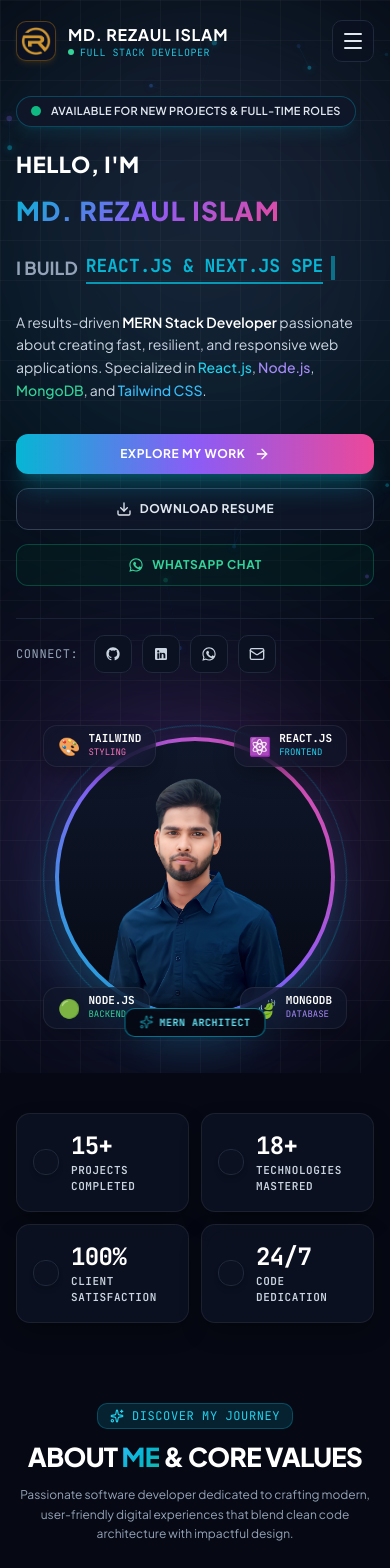
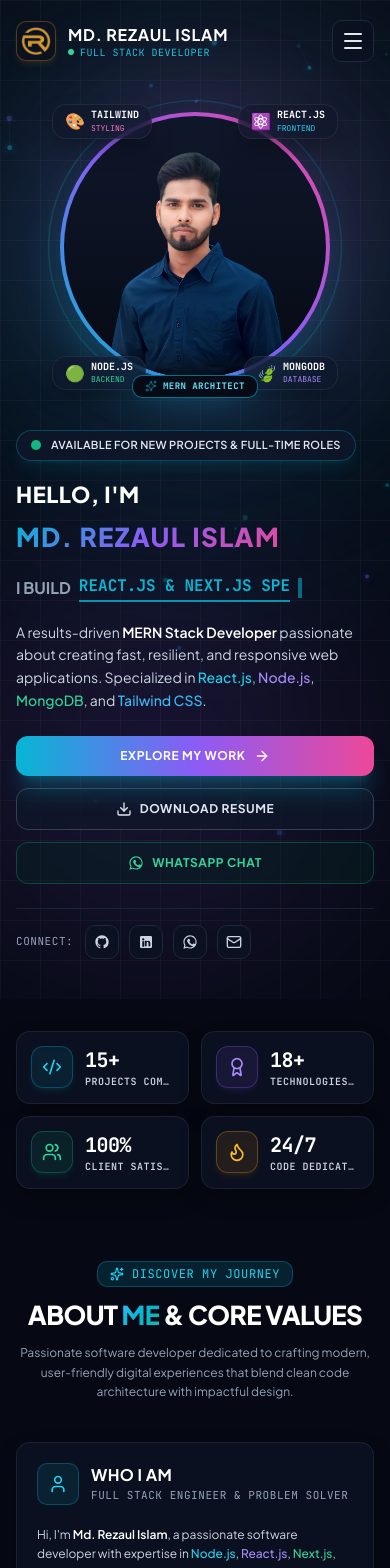
Before and after one commit to rezaulislam54/Updated-Portfolio, a React (Vite) app: page / in a window 390 px wide. Shown: the top 1568 px of the page. Built offline with nearby package versions, Linux system fonts and the light colour scheme.

Commit message:
feat: fix stat icons, mobile hero image-first layout, larger desktop avatar, and 14px mobile paragraph

```diff
--- a/src/components/Hero.jsx
+++ b/src/components/Hero.jsx
@@ -51,13 +51,91 @@
       <div className="absolute top-10 left-10 w-[350px] h-[350px] bg-brand-pink/10 rounded-full blur-[110px] pointer-events-none -z-10" />
 
       <div className="max-w-7xl mx-auto px-4 sm:px-6 lg:px-8 w-full z-10">
-        <div className="grid grid-cols-1 lg:grid-cols-12 gap-12 lg:gap-8 items-center">
+        <div className="grid grid-cols-1 lg:grid-cols-12 gap-8 lg:gap-12 items-center">
 
-          {/* Left Column: Intro & Call To Actions */}
-          <div className="lg:col-span-7 flex flex-col items-start text-left z-10">
+          {/* Hero Image Avatar (ORDER 1 on Mobile, ORDER 2 on Desktop) */}
+          <div className="order-1 lg:order-2 lg:col-span-5 flex items-center justify-center relative py-4 sm:py-6">
+
+            {/* Rigid Fixed-Size Square Container - Larger on Desktop (420px) */}
+            <div className="relative w-[270px] h-[270px] sm:w-[340px] sm:h-[340px] lg:w-[420px] lg:h-[420px] flex items-center justify-center flex-shrink-0">
+
+              {/* Outer Ambient Glow */}
+              <div className="absolute inset-0 rounded-full bg-gradient-to-tr from-cyan-500/25 via-violet-500/25 to-pink-500/25 blur-3xl pointer-events-none" />
+
+              {/* Orbiting Ring */}
+              <div className="absolute -inset-3 rounded-full border border-cyan-500/30 animate-spin-slow pointer-events-none" />
+
+              {/* Main Pure Circular Avatar Card */}
+              <div className="relative w-full h-full rounded-full p-[4px] sm:p-[5px] bg-gradient-to-tr from-brand-cyan via-brand-violet to-brand-pink shadow-2xl shadow-cyan-500/30">
+                <div className="w-full h-full rounded-full overflow-hidden bg-gradient-to-b from-slate-900 via-dark-900 to-dark-950 flex items-center justify-center relative">
+
+                  {/* Transparent Portrait */}
+                  <img
+                    src="/images/hero-photo.png"
+                    alt={personalInfo.name}
+                    className="w-full h-full object-cover object-top"
+                  />
+
+                  {/* Subtle bottom shadow overlay */}
+                  <div className="absolute inset-x-0 bottom-0 h-16 bg-gradient-to-t from-dark-950/85 via-transparent to-transparent pointer-events-none"></div>
+                </div>
+              </div>
+
+              {/* 4 Floating Badges - Clean 4-Corner Anchoring with ZERO OVERLAP */}
+
+              {/* 1. React.js (Top-Right Corner) */}
+              <div className="absolute -top-2 sm:-top-3 -right-2 sm:-right-4 lg:-right-6 z-20 px-3 sm:px-3.5 py-1 sm:py-1.5 rounded-[12px] glass-card flex items-center gap-1.5 sm:gap-2 border border-cyan-500/50 shadow-xl shadow-cyan-500/25 bg-dark-900/90 backdrop-blur-md">
+                <span className="text-base sm:text-lg">⚛️</span>
+                <div>
+                  <div className="text-[10px] sm:text-[11px] font-bold text-white leading-tight uppercase font-mono">React.js</div>
+                  <div className="text-[8px] sm:text-[9px] text-cyan-400 font-mono uppercase">Frontend</div>
+                </div>
+              </div>
+
+              {/* 2. Tailwind CSS (Top-Left Corner) */}
+              <div className="absolute -top-2 sm:-top-3 -left-2 sm:-left-4 lg:-left-6 z-20 px-3 sm:px-3.5 py-1 sm:py-1.5 rounded-[12px] glass-card flex items-center gap-1.5 sm:gap-2 border border-pink-500/50 shadow-xl shadow-pink-500/25 bg-dark-900/90 backdrop-blur-md">
+                <span className="text-base sm:text-lg">🎨</span>
+                <div>
+                  <div className="text-[10px] sm:text-[11px] font-bold text-white leading-tight uppercase font-mono">Tailwind</div>
+                  <div className="text-[8px] sm:text-[9px] text-pink-400 font-mono uppercase">Styling</div>
+                </div>
+              </div>
+
+              {/* 3. Node.js (Bottom-Left Corner) */}
+              <div className="absolute -bottom-2 sm:-bottom-3 -left-2 sm:-left-4 lg:-left-6 z-20 px-3 sm:px-3.5 py-1 sm:py-1.5 rounded-[12px] glass-card flex items-center gap-1.5 sm:gap-2 border border-emerald-500/50 shadow-xl shadow-emerald-500/25 bg-dark-900/90 backdrop-blur-md">
+                <span className="text-base sm:text-lg">🟢</span>
+                <div>
+                  <div className="text-[10px] sm:text-[11px] font-bold text-white leading-tight uppercase font-mono">Node.js</div>
+                  <div className="text-[8px] sm:text-[9px] text-emerald-400 font-mono uppercase">Backend</div>
+                </div>
+              </div>
+
+              {/* 4. MongoDB (Bottom-Right Corner) */}
+              <div className="absolute -bottom-2 sm:-bottom-3 -right-2 sm:-right-4 lg:-right-6 z-20 px-3 sm:px-3.5 py-1 sm:py-1.5 rounded-[12px] glass-card flex items-center gap-1.5 sm:gap-2 border border-violet-500/50 shadow-xl shadow-violet-500/25 bg-dark-900/90 backdrop-blur-md">
+                <span className="text-base sm:text-lg">🍃</span>
+                <div>
+                  <div className="text-[10px] sm:text-[11px] font-bold text-white leading-tight uppercase font-mono">MongoDB</div>
+                  <div className="text-[8px] sm:text-[9px] text-violet-400 font-mono uppercase">Database</div>
+                </div>
+              </div>
+
+              {/* Center-Bottom Role Badge */}
+              <div className="absolute -bottom-4 sm:-bottom-5 left-1/2 -translate-x-1/2 z-30 px-3 sm:px-3.5 py-1 sm:py-1.5 rounded-[10px] bg-dark-950/95 border border-cyan-500/60 backdrop-blur-md shadow-2xl shadow-cyan-500/30 flex items-center gap-1.5 whitespace-nowrap">
+                <Sparkles className="w-3 sm:w-3.5 h-3 sm:h-3.5 text-cyan-400 animate-pulse" />
+                <span className="text-[9px] sm:text-[10px] font-mono font-bold tracking-wider text-cyan-300 uppercase">
+                  MERN ARCHITECT
+                </span>
+              </div>
+
+            </div>
+
+          </div>
+
+          {/* Intro Text & Actions (ORDER 2 on Mobile, ORDER 1 on Desktop) */}
+          <div className="order-2 lg:order-1 lg:col-span-7 flex flex-col items-start text-left z-10">
 
             {/* Status Pill Badge */}
-            <div className="inline-flex items-center gap-2.5 px-3.5 py-1.5 rounded-full bg-slate-900/90 border border-brand-cyan/30 backdrop-blur-md shadow-lg shadow-cyan-500/10 mb-5">
+            <div className="inline-flex items-center gap-2.5 px-3.5 py-1.5 rounded-full bg-slate-900/90 border border-brand-cyan/30 backdrop-blur-md shadow-lg shadow-cyan-500/10 mb-4 sm:mb-5">
               <span className="relative flex h-2.5 w-2.5">
                 <span className="animate-ping absolute inline-flex h-full w-full rounded-full bg-emerald-400 opacity-75"></span>
                 <span className="relative inline-flex rounded-full h-2.5 w-2.5 bg-emerald-500"></span>
@@ -67,8 +145,8 @@
               </span>
             </div>
 
-            {/* Main Greeting & Name with Comfortable Line Height & Refined Sizing */}
-            <div className="mb-4 space-y-2">
+            {/* Main Greeting & Name with Comfortable Line Height */}
+            <div className="mb-3 sm:mb-4 space-y-1 sm:space-y-2">
               <span className="block text-[22px] sm:text-3xl lg:text-4xl font-extrabold text-white tracking-wide uppercase leading-relaxed">
                 HELLO, I'M
               </span>
@@ -78,21 +156,21 @@
             </div>
 
             {/* Typewriter Dynamic Role */}
-            <div className="flex items-center gap-2 text-lg sm:text-xl lg:text-2xl font-bold text-slate-200 min-h-[38px] mb-6">
+            <div className="flex items-center gap-2 text-base sm:text-xl lg:text-2xl font-bold text-slate-200 min-h-[34px] sm:min-h-[38px] mb-4 sm:mb-6">
               <span className="text-slate-400 uppercase">I BUILD</span>
               <span className="text-brand-cyan font-mono border-b-2 border-brand-cyan/80 pb-0.5 uppercase">
                 {displayedText}
               </span>
-              <span className="w-1 h-6 bg-brand-cyan animate-pulse inline-block"></span>
+              <span className="w-1 h-5 sm:h-6 bg-brand-cyan animate-pulse inline-block"></span>
             </div>
 
-            {/* Bio summary */}
-            <p className="text-slate-300 text-sm sm:text-base lg:text-lg leading-relaxed mb-8 max-w-2xl font-normal">
+            {/* Bio summary with 14px on mobile */}
+            <p className="text-slate-300 text-[14px] sm:text-base lg:text-lg leading-relaxed mb-6 sm:mb-8 max-w-2xl font-normal">
               A results-driven <strong className="text-white font-semibold">MERN Stack Developer</strong> passionate about creating fast, resilient, and responsive web applications. Specialized in <span className="text-cyan-400 font-medium">React.js</span>, <span className="text-violet-400 font-medium">Node.js</span>, <span className="text-emerald-400 font-medium">MongoDB</span>, and <span className="text-sky-400 font-medium">Tailwind CSS</span>.
             </p>
 
             {/* CTA Action Buttons */}
-            <div className="flex flex-wrap items-center gap-3.5 mb-8 w-full sm:w-auto">
+            <div className="flex flex-wrap items-center gap-3 sm:gap-3.5 mb-6 sm:mb-8 w-full sm:w-auto">
               <a
                 href="#projects"
                 className="px-5 sm:px-6 py-3 sm:py-3.5 rounded-[12px] font-bold text-xs sm:text-sm uppercase tracking-wider text-white bg-gradient-to-r from-brand-cyan via-brand-violet to-brand-pink hover:opacity-95 shadow-xl shadow-brand-cyan/25 transition-all transform hover:-translate-y-0.5 flex items-center justify-center gap-2 group w-full sm:w-auto"
@@ -121,14 +199,14 @@
             </div>
 
             {/* Social Icons Bar & Quick Contacts */}
-            <div className="flex flex-wrap items-center gap-4 pt-4 border-t border-slate-800/80 w-full">
-              <span className="text-xs font-mono text-slate-400 uppercase tracking-wider">CONNECT:</span>
+            <div className="flex flex-wrap items-center gap-3 sm:gap-4 pt-4 border-t border-slate-800/80 w-full">
+              <span className="text-[11px] sm:text-xs font-mono text-slate-400 uppercase tracking-wider">CONNECT:</span>
               <div className="flex items-center gap-2.5">
                 <a
                   href={personalInfo.socials.github}
                   target="_blank"
                   rel="noreferrer"
-                  className="p-2.5 rounded-[10px] bg-dark-900 border border-slate-800 text-slate-300 hover:text-brand-cyan hover:border-brand-cyan/50 transition-all hover:scale-110"
+                  className="p-2 sm:p-2.5 rounded-[10px] bg-dark-900 border border-slate-800 text-slate-300 hover:text-brand-cyan hover:border-brand-cyan/50 transition-all hover:scale-110"
                   aria-label="GitHub"
                 >
                   <GithubIcon className="w-4 h-4" />
@@ -137,7 +215,7 @@
                   href={personalInfo.socials.linkedin}
                   target="_blank"
                   rel="noreferrer"
-                  className="p-2.5 rounded-[10px] bg-dark-900 border border-slate-800 text-slate-300 hover:text-brand-cyan hover:border-brand-cyan/50 transition-all hover:scale-110"
+                  className="p-2 sm:p-2.5 rounded-[10px] bg-dark-900 border border-slate-800 text-slate-300 hover:text-brand-cyan hover:border-brand-cyan/50 transition-all hover:scale-110"
                   aria-label="LinkedIn"
                 >
                   <LinkedinIcon className="w-4 h-4" />
@@ -146,14 +224,14 @@
                   href={personalInfo.socials.whatsapp}
                   target="_blank"
                   rel="noreferrer"
-                  className="p-2.5 rounded-[10px] bg-dark-900 border border-slate-800 text-slate-300 hover:text-emerald-400 hover:border-emerald-400/50 transition-all hover:scale-110"
+                  className="p-2 sm:p-2.5 rounded-[10px] bg-dark-900 border border-slate-800 text-slate-300 hover:text-emerald-400 hover:border-emerald-400/50 transition-all hover:scale-110"
                   aria-label="WhatsApp"
                 >
                   <WhatsappIcon className="w-4 h-4" />
                 </a>
                 <a
                   href={personalInfo.socials.email}
-                  className="p-2.5 rounded-[10px] bg-dark-900 border border-slate-800 text-slate-300 hover:text-brand-pink hover:border-brand-pink/50 transition-all hover:scale-110"
+                  className="p-2 sm:p-2.5 rounded-[10px] bg-dark-900 border border-slate-800 text-slate-300 hover:text-brand-pink hover:border-brand-pink/50 transition-all hover:scale-110"
                   aria-label="Email"
                 >
                   <Mail className="w-4 h-4" />
@@ -168,84 +246,6 @@
 
           </div>
 
-          {/* Right Column: Circular Avatar Frame with New Clean Photo */}
-          <div className="lg:col-span-5 flex items-center justify-center relative py-4 sm:py-6">
-
-            {/* Rigid Fixed-Size Square Container */}
-            <div className="relative w-[280px] h-[280px] sm:w-[340px] sm:h-[340px] lg:w-[370px] lg:h-[370px] flex items-center justify-center flex-shrink-0">
-
-              {/* Outer Ambient Glow */}
-              <div className="absolute inset-0 rounded-full bg-gradient-to-tr from-cyan-500/25 via-violet-500/25 to-pink-500/25 blur-3xl pointer-events-none" />
-
-              {/* Orbiting Ring */}
-              <div className="absolute -inset-3 rounded-full border border-cyan-500/30 animate-spin-slow pointer-events-none" />
-
-              {/* Main Pure Circular Avatar Card */}
-              <div className="relative w-full h-full rounded-full p-[4px] bg-gradient-to-tr from-brand-cyan via-brand-violet to-brand-pink shadow-2xl shadow-cyan-500/30">
-                <div className="w-full h-full rounded-full overflow-hidden bg-gradient-to-b from-slate-900 via-dark-900 to-dark-950 flex items-center justify-center relative">
-
-                  {/* New Clean Transparent Portrait */}
-                  <img
-                    src="/images/hero-photo.png"
-                    alt={personalInfo.name}
-                    className="w-full h-full object-cover object-top"
-                  />
-
-                  {/* Subtle bottom shadow overlay */}
-                  <div className="absolute inset-x-0 bottom-0 h-16 bg-gradient-to-t from-dark-950/85 via-transparent to-transparent pointer-events-none"></div>
-                </div>
-              </div>
-
-              {/* 4 Floating Badges - Clean 4-Corner Anchoring with ZERO OVERLAP */}
-
-              {/* 1. React.js (Top-Right Corner) */}
-              <div className="absolute -top-3 -right-3 sm:-right-5 z-20 px-3.5 py-1.5 rounded-[12px] glass-card flex items-center gap-2 border border-cyan-500/50 shadow-xl shadow-cyan-500/25 bg-dark-900/90 backdrop-blur-md">
-                <span className="text-lg">⚛️</span>
-                <div>
-                  <div className="text-[11px] font-bold text-white leading-tight uppercase font-mono">React.js</div>
-                  <div className="text-[9px] text-cyan-400 font-mono uppercase">Frontend</div>
-                </div>
-              </div>
-
-              {/* 2. Tailwind CSS (Top-Left Corner) */}
-              <div className="absolute -top-3 -left-3 sm:-left-5 z-20 px-3.5 py-1.5 rounded-[12px] glass-card flex items-center gap-2 border border-pink-500/50 shadow-xl shadow-pink-500/25 bg-dark-900/90 backdrop-blur-md">
-                <span className="text-lg">🎨</span>
-                <div>
-                  <div className="text-[11px] font-bold text-white leading-tight uppercase font-mono">Tailwind</div>
-                  <div className="text-[9px] text-pink-400 font-mono uppercase">Styling</div>
-                </div>
-              </div>
-
-              {/* 3. Node.js (Bottom-Left Corner) */}
-              <div className="absolute -bottom-3 -left-3 sm:-left-5 z-20 px-3.5 py-1.5 rounded-[12px] glass-card flex items-center gap-2 border border-emerald-500/50 shadow-xl shadow-emerald-500/25 bg-dark-900/90 backdrop-blur-md">
-                <span className="text-lg">🟢</span>
-                <div>
-                  <div className="text-[11px] font-bold text-white leading-tight uppercase font-mono">Node.js</div>
-                  <div className="text-[9px] text-emerald-400 font-mono uppercase">Backend</div>
-                </div>
-              </div>
-
-              {/* 4. MongoDB (Bottom-Right Corner) */}
-              <div className="absolute -bottom-3 -right-3 sm:-right-5 z-20 px-3.5 py-1.5 rounded-[12px] glass-card flex items-center gap-2 border border-violet-500/50 shadow-xl shadow-violet-500/25 bg-dark-900/90 backdrop-blur-md">
-                <span className="text-lg">🍃</span>
-                <div>
-                  <div className="text-[11px] font-bold text-white leading-tight uppercase font-mono">MongoDB</div>
-                  <div className="text-[9px] text-violet-400 font-mono uppercase">Database</div>
-                </div>
-              </div>
-
-              {/* Center-Bottom Role Badge */}
-              <div className="absolute -bottom-5 left-1/2 -translate-x-1/2 z-30 px-3.5 py-1.5 rounded-[10px] bg-dark-950/95 border border-cyan-500/60 backdrop-blur-md shadow-2xl shadow-cyan-500/30 flex items-center gap-1.5 whitespace-nowrap">
-                <Sparkles className="w-3.5 h-3.5 text-cyan-400 animate-pulse" />
-                <span className="text-[10px] font-mono font-bold tracking-wider text-cyan-300 uppercase">
-                  MERN ARCHITECT
-                </span>
-              </div>
-
-            </div>
-
-          </div>
-
         </div>
       </div>
     </section>
--- a/src/components/Stats.jsx
+++ b/src/components/Stats.jsx
@@ -27,41 +27,48 @@
   }, []);
 
   const statIcons = {
-    Code2: <Code2 className="w-5 h-5 text-brand-cyan" />,
-    Award: <Award className="w-5 h-5 text-brand-violet" />,
-    Users: <Users className="w-5 h-5 text-brand-emerald" />,
-    Flame: <Flame className="w-5 h-5 text-brand-amber" />,
+    Code2: <Code2 className="w-5 h-5 sm:w-6 sm:h-6 text-cyan-400" />,
+    Award: <Award className="w-5 h-5 sm:w-6 sm:h-6 text-violet-400" />,
+    Users: <Users className="w-5 h-5 sm:w-6 sm:h-6 text-emerald-400" />,
+    Flame: <Flame className="w-5 h-5 sm:w-6 sm:h-6 text-amber-400" />,
+  };
+
+  const iconBgStyles = {
+    Code2: 'bg-cyan-500/10 border-cyan-500/30 text-cyan-400 shadow-cyan-500/10',
+    Award: 'bg-violet-500/10 border-violet-500/30 text-violet-400 shadow-violet-500/10',
+    Users: 'bg-emerald-500/10 border-emerald-500/30 text-emerald-400 shadow-emerald-500/10',
+    Flame: 'bg-amber-500/10 border-amber-500/30 text-amber-400 shadow-amber-500/10',
   };
 
   return (
-    <section ref={sectionRef} className="py-10 sm:py-12 relative z-20">
+    <section ref={sectionRef} className="py-8 sm:py-12 relative z-20">
       <div className="max-w-7xl mx-auto px-4 sm:px-6 lg:px-8">
         <div className="grid grid-cols-2 lg:grid-cols-4 gap-3 sm:gap-6">
           {stats.map((stat, index) => (
             <div
-              key={stat.id}
-              className="glass-card p-4 sm:p-6 rounded-[14px] flex items-center gap-3 sm:gap-4 border border-slate-800/80 hover:border-brand-cyan/40 transition-all duration-300 group"
+              key={stat.id || index}
+              className="glass-card p-3.5 sm:p-5 rounded-[14px] flex items-center gap-3 sm:gap-4 border border-slate-800/80 hover:border-brand-cyan/40 transition-all duration-300 group"
             >
-              {/* Icon */}
-              <div className="p-3 sm:p-3.5 rounded-[12px] bg-dark-900 border border-slate-800 text-brand-cyan group-hover:scale-105 transition-transform duration-300 shadow-md">
-                {statIcons[stat.icon]}
+              {/* Icon Frame */}
+              <div className={`p-2.5 sm:p-3 rounded-[12px] border ${iconBgStyles[stat.icon] || 'bg-slate-900 border-slate-800 text-cyan-400'} group-hover:scale-110 transition-transform duration-300 shadow-md flex-shrink-0 flex items-center justify-center`}>
+                {statIcons[stat.icon] || <Code2 className="w-5 h-5 text-cyan-400" />}
               </div>
 
               {/* Number and Label */}
-              <div>
+              <div className="min-w-0">
                 <div className="flex items-baseline gap-0.5">
-                  <span className="text-2xl sm:text-3xl lg:text-4xl font-extrabold text-white tracking-tight font-mono">
-                    {isVisible ? stat.value : '0'}
+                  <span className="text-xl sm:text-2xl lg:text-3xl font-extrabold text-white tracking-tight font-mono">
+                    {isVisible ? stat.value : '0+'}
                   </span>
-                  <span className="text-lg sm:text-2xl font-bold text-brand-cyan">
+                  <span className="text-sm sm:text-lg font-bold text-brand-cyan">
                     {stat.suffix}
                   </span>
                 </div>
-                <p className="text-[11px] sm:text-xs font-semibold text-slate-300 font-mono tracking-wider uppercase">
+                <p className="text-[10px] sm:text-xs font-semibold text-slate-300 font-mono tracking-wider uppercase truncate">
                   {stat.label}
                 </p>
-                <p className="text-[10px] text-slate-400 hidden sm:block">
-                  {stat.description}
+                <p className="text-[9px] text-slate-400 hidden sm:block truncate">
+                  {stat.desc}
                 </p>
               </div>
             </div>
--- a/src/data/portfolioData.js
+++ b/src/data/portfolioData.js
@@ -28,10 +28,10 @@
   },
 
   stats: [
-    { label: "Projects Completed", value: "15+", suffix: "", desc: "From concept to production" },
-    { label: "Technologies Mastered", value: "18+", suffix: "", desc: "Modern frontend & backend stack" },
-    { label: "Client Satisfaction", value: "100%", suffix: "", desc: "Clean code & on-time delivery" },
-    { label: "Code Dedication", value: "24/7", suffix: "", desc: "Continuous learning & support" },
+    { id: 1, label: "Projects Completed", value: "15+", suffix: "", desc: "From concept to production", icon: "Code2", color: "cyan" },
+    { id: 2, label: "Technologies Mastered", value: "18+", suffix: "", desc: "Modern frontend & backend stack", icon: "Award", color: "violet" },
+    { id: 3, label: "Client Satisfaction", value: "100%", suffix: "", desc: "Clean code & on-time delivery", icon: "Users", color: "emerald" },
+    { id: 4, label: "Code Dedication", value: "24/7", suffix: "", desc: "Continuous learning & support", icon: "Flame", color: "amber" },
   ],
 
   skillCategories: [
```
